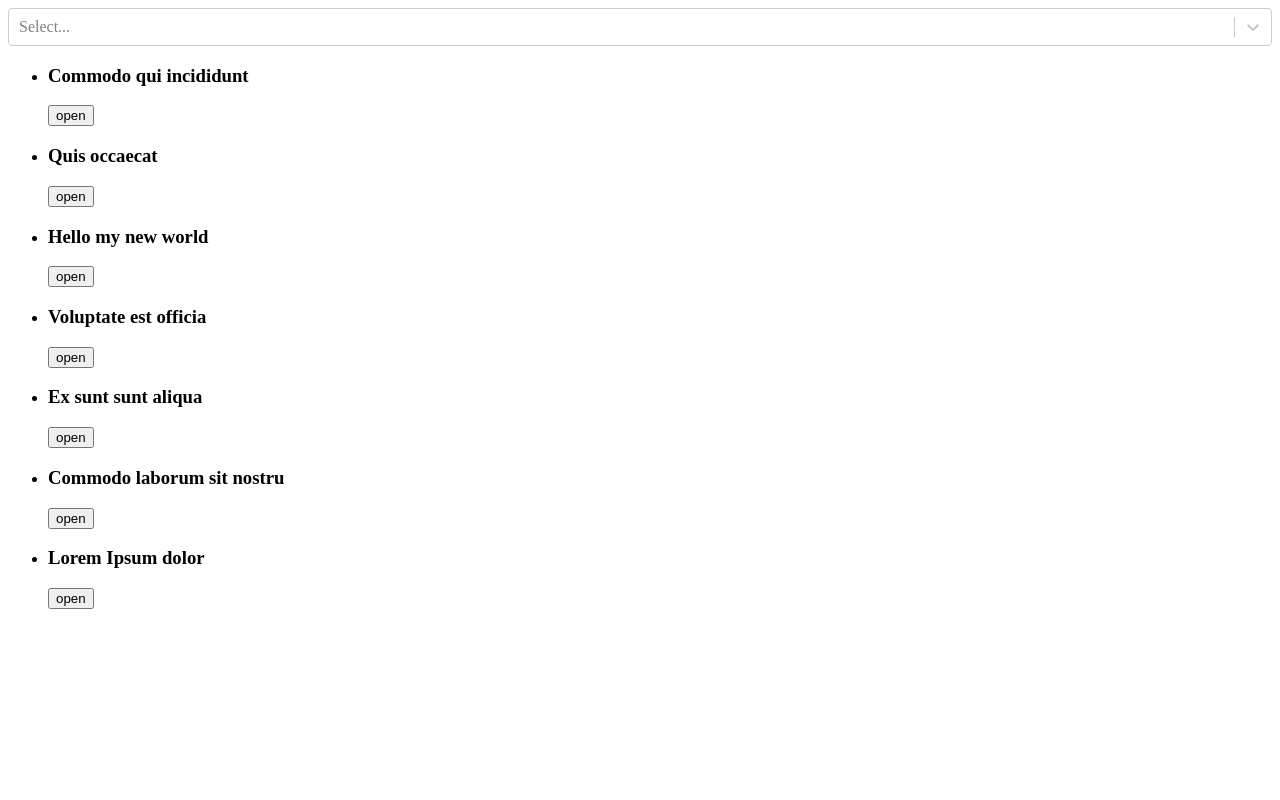
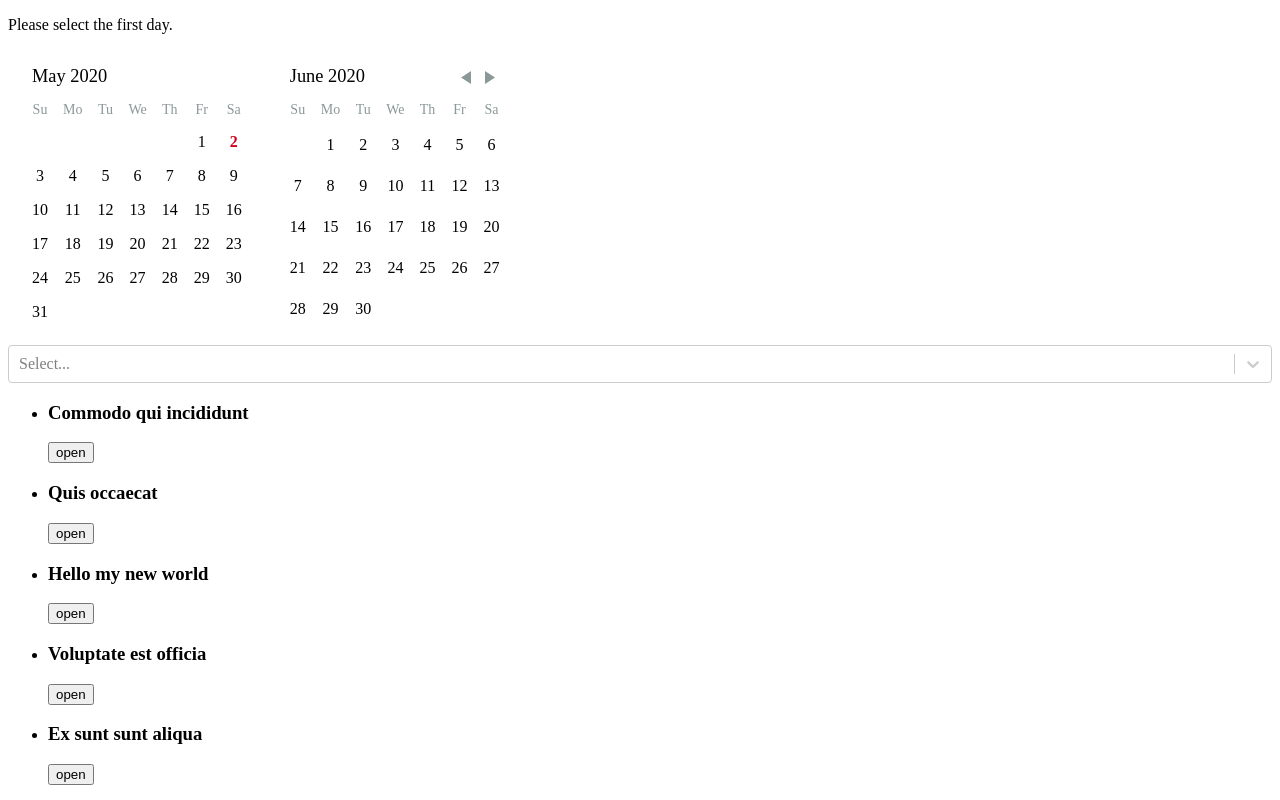
Before and after one commit to MaratTuleev/News, a React (Create React App) app: page / in a window 1280 px wide. Shown: the top 800 px of the page. Built offline with nearby package versions, Linux system fonts and the light colour scheme.

Commit message:
add dayPicker lib add input validation(mine)

```diff
--- a/package.json
+++ b/package.json
@@ -9,9 +9,12 @@
     "babel-plugin-functional-hmr": "^1.0.25",
     "babel-preset-react-hmre": "^1.1.1",
     "react": "^16.13.1",
+    "react-day-picker": "^7.4.8",
     "react-dom": "^16.13.1",
+    "react-helmet": "^6.0.0",
     "react-scripts": "3.4.1",
-    "react-select": "^3.1.0"
+    "react-select": "^3.1.0",
+    "react-transition-group": "^4.3.0"
   },
   "scripts": {
     "start": "react-scripts start",
--- /dev/null
+++ b/src/components/AddComment.js
@@ -0,0 +1,43 @@
+import React, {Component} from 'react'
+import '../css/styles.css'
+
+export default class AddComment extends Component {
+    constructor(props) {
+        super(props);
+        this.state = {
+            username: '',
+            text: ''
+        }
+        this.refName = React.createRef();
+        this.refText = React.createRef();
+    }
+
+
+    render() {
+        return (
+            <div>
+                <section>
+                    Name: <input type='text' ref={this.refName} value={this.state.username}
+                                 onChange={this.handleNameChange}/></section>
+                <section>Text: <textarea ref={this.refText} value={this.state.text}
+                                         onChange={this.handleTextChange}/></section>
+                <button>Add comment</button>
+            </div>
+        )
+    }
+
+
+    handleNameChange = (ev) => {
+        this.refName.current.classList.remove('incorrect')
+        this.setState({
+            username: (ev.target.value.length < 5 || ev.target.value.length > 15) ? this.refName.current.classList.add('incorrect') : ev.target.value
+        })
+    }
+    handleTextChange = (ev) => {
+        this.refText.current.classList.remove('incorrect')
+        this.setState({
+            text: (ev.target.value.length < 20 || ev.target.value.length > 50) ? this.refText.current.classList.add('incorrect') : ev.target.value
+        })
+    }
+
+}
--- a/src/components/App.js
+++ b/src/components/App.js
@@ -1,6 +1,8 @@
 import React, {Component} from 'react'
 import ArticleList from "./ArticleList";
 import Select from "react-select"
+import 'react-day-picker/lib/style.css';
+import Calendar from "./dayPicker";
 
 export default class App extends Component {
 
@@ -15,6 +17,7 @@ export default class App extends Component {
         }))
         return (
             <div>
+                <Calendar/>
                 <Select options={options} value={this.state.selection} onChange={this.changeSelection} isMulti={true}/>
                 <ArticleList articles={this.props.articles}/>
             </div>
--- a/src/components/Article.js
+++ b/src/components/Article.js
@@ -1,8 +1,9 @@
 import React, {Component} from "react";
 import CommentsList from "./CommentsList";
-import toggleOpen from "../decorators/toggleOpen";
+import {CSSTransition} from 'react-transition-group';
+import '../css/styles.css'
 
-class Article extends Component {
+export default class Article extends Component {
 
     render() {
         const {article, isOpen, toggleOpen} = this.props;
@@ -30,4 +31,3 @@ class Article extends Component {
     }
 
 }
-export default Article
--- a/src/components/CommentsList.js
+++ b/src/components/CommentsList.js
@@ -1,5 +1,6 @@
 import React, {Component} from "react";
 import toggleOpen from "../decorators/toggleOpen";
+import AddComment from "./AddComment";
 
 class CommentsList extends Component {
     static defaultProps = {
@@ -25,6 +26,7 @@ class CommentsList extends Component {
     }
 
     getComment() {
+
         const {isOpen} = this.props;
         if (!isOpen) return null;
         else {
@@ -38,10 +40,21 @@ class CommentsList extends Component {
                     </div>
                 )
             );
-            return comment
+            return <div>
+                <AddComment/>
+                {comment}
+            </div>
         }
     }
 
+    addComment() {
+
+        return <div>
+            <input type={'text'} value={'Ваше имя'}/>
+            <button>Добавить новый комментарий</button>
+        </div>
+    }
 
 }
+
 export default toggleOpen(CommentsList);
--- /dev/null
+++ b/src/components/dayPicker.js
@@ -0,0 +1,81 @@
+import React, {Component} from 'react';
+import {Helmet} from 'react-helmet';
+import DayPicker, { DateUtils } from 'react-day-picker';
+import 'react-day-picker/lib/style.css';
+
+export default class Calendar extends Component {
+    static defaultProps = {
+        numberOfMonths: 2,
+    };
+
+    constructor(props) {
+        super(props);
+        this.handleDayClick = this.handleDayClick.bind(this);
+        this.handleResetClick = this.handleResetClick.bind(this);
+        this.state = this.getInitialState();
+    }
+
+    getInitialState() {
+        return {
+            from: undefined,
+            to: undefined,
+        };
+    }
+
+    handleDayClick(day) {
+        const range = DateUtils.addDayToRange(day, this.state);
+        this.setState(range);
+    }
+
+    handleResetClick() {
+        this.setState(this.getInitialState());
+    }
+
+    render() {
+        const { from, to } = this.state;
+        const modifiers = { start: from, end: to };
+        return (
+            <div className="RangeExample">
+                <p>
+                    {!from && !to && 'Please select the first day.'}
+                    {from && !to && 'Please select the last day.'}
+                    {from &&
+                    to &&
+                    `Selected from ${from.toLocaleDateString()} to
+                ${to.toLocaleDateString()}`}{' '}
+                    {from && to && (
+                        <button className="link" onClick={this.handleResetClick}>
+                            Reset
+                        </button>
+                    )}
+                </p>
+                <DayPicker
+                    className="Selectable"
+                    numberOfMonths={this.props.numberOfMonths}
+                    selectedDays={[from, { from, to }]}
+                    modifiers={modifiers}
+                    onDayClick={this.handleDayClick}
+                />
+                <Helmet>
+                    <style>{`
+  .Selectable .DayPicker-Day--selected:not(.DayPicker-Day--start):not(.DayPicker-Day--end):not(.DayPicker-Day--outside) {
+    background-color: #f0f8ff !important;
+    color: #4a90e2;
+  }
+  .Selectable .DayPicker-Day {
+    border-radius: 0 !important;
+  }
+  .Selectable .DayPicker-Day--start {
+    border-top-left-radius: 50% !important;
+    border-bottom-left-radius: 50% !important;
+  }
+  .Selectable .DayPicker-Day--end {
+    border-top-right-radius: 50% !important;
+    border-bottom-right-radius: 50% !important;
+  }
+`}</style>
+                </Helmet>
+            </div>
+        );
+    }
+}
--- /dev/null
+++ b/src/css/styles.css
@@ -0,0 +1,3 @@
+.incorrect {
+    border-color: red;
+}
--- a/src/index.js
+++ b/src/index.js
@@ -3,4 +3,5 @@ import {render} from 'react-dom'
 import {articles} from "./fixtures";
 import App from './components/App'
 
+
 render(<App articles={articles}/>, document.getElementById('root'))
```
Also changed, not shown: 1 other file (tests, documents, lock files or other folders).
